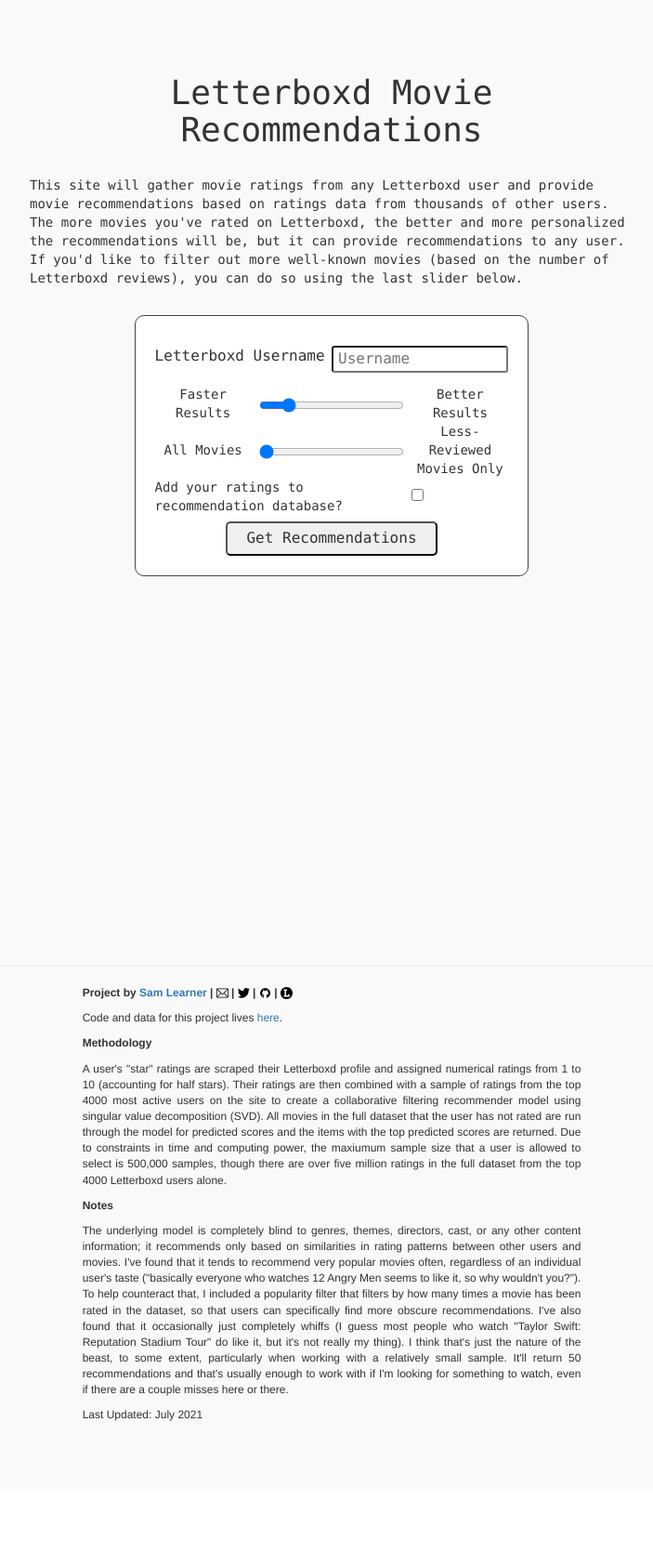
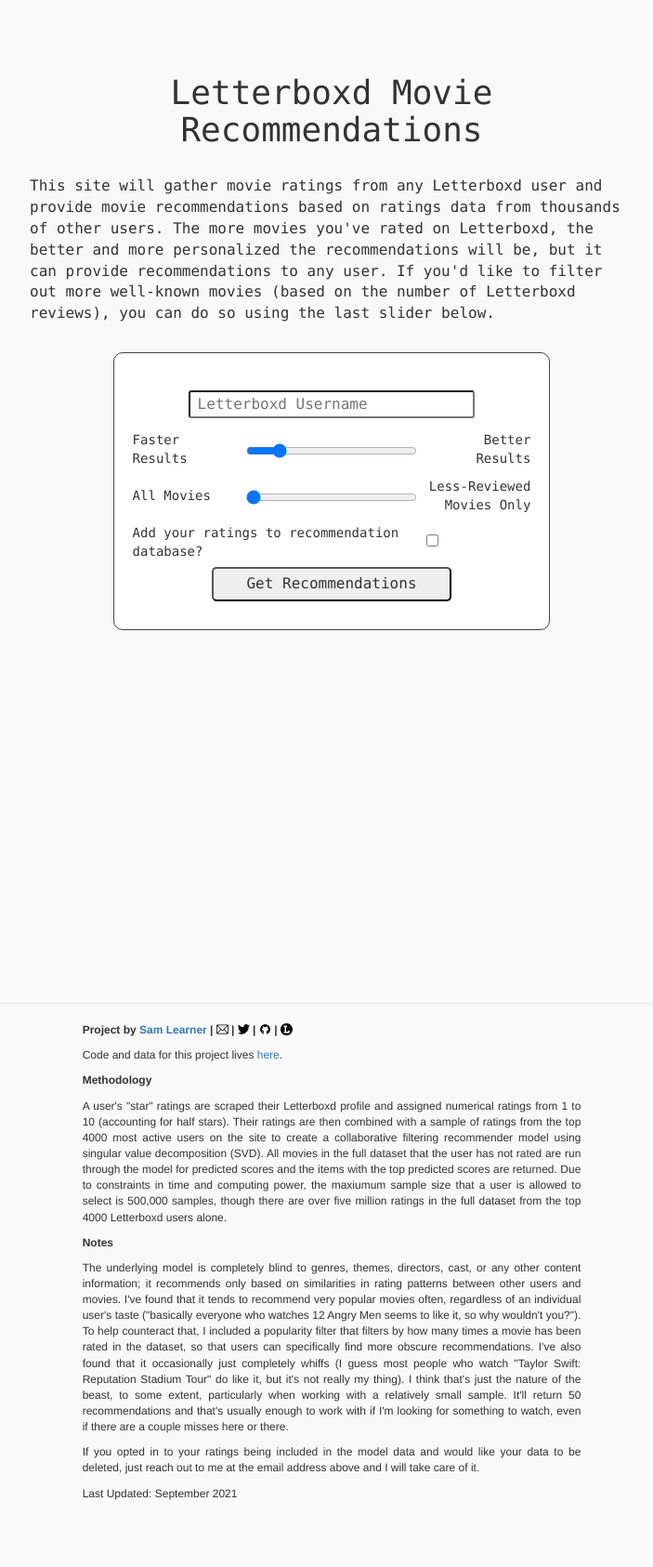
Before and after one commit to sdl60660/letterboxd_recommendations, a Flask app: page / in a window 1280 px wide. Shown: the part 70-1756 px from the top of the page at 93% size, without its empty margins (283-986 px from the left). Before the commit the page ends 1599 px from the top, so only its background shows below. Run offline with Flask 2, Linux system fonts and the light colour scheme; some libraries are stand-ins or nearby versions; some web fonts are replaced.

Commit message:
Added some styling updates to the simple web form to incorporate the data opt-in checkbox.

```diff
--- a/requirements.txt
+++ b/requirements.txt
@@ -12,6 +12,7 @@ scikit-surprise >= 1.1.1
 numpy >= 1.19.4
 pandas >= 1.1.4
 waitress >= 2.0.0
+tqdm >= 4.50.2
 
 flask
 flask-cors
--- a/static/css/style.css
+++ b/static/css/style.css
@@ -57,9 +57,10 @@ body {
 
 #username-input {
 	max-height: 30px;
-	padding-left: 5px;
+	padding: 8px;
+	margin: 0 6rem;
 	border-radius: 3px;
-	grid-column: 3 / 5;
+	grid-column: 1 / 5;
 }
 
 #progress-tracking {
@@ -95,7 +96,7 @@ img.checkmark, img.error {
 .grid-wrapper {
 	display: grid;
 	grid-template-rows: 50px 50px 50px 50px;
-	grid-template-columns: 6.5em 5.4em 5.4em 6.5em;
+	grid-template-columns: 7em 6.4em 6.4em 7em;
 
 	align-items: center;
 	font-size: 16px;
@@ -130,8 +131,7 @@ label {
 	display: table;
 	margin: auto;
 
-
-	padding: 1.5em;
+	padding: 3rem 2rem;
 	/* background-color: #eee; */
 	background-color: #fff;
 	border-radius: 10px;
@@ -168,8 +168,16 @@ label {
 }
 
 .model-strength-label, .popularity-filter-label {
-	text-align: center;
+	/* text-align: center; */
 	font-size: 14px;
+}
+
+.model-strength-label--left {
+	text-align: left;
+}
+
+.model-strength-label--right {
+	text-align: right;
 }
 
 .loader {
@@ -266,6 +274,10 @@ label {
 	text-decoration: none;
 }
 
+.intro-paragraph {
+	font-size: 16px;
+}
+
 /* The switch - the box around the slider */
 .switch {
 	position: relative;
@@ -330,6 +342,11 @@ label {
   }
 
   @media only screen and (max-width: 700px) {
+
+	.intro-paragraph {
+		font-size: 14px;
+	}
+
 	.grid-wrapper {
 		font-size: 13px;
 		grid-template-columns: 6.5em 4.2em 4.2em 6.5em;
@@ -360,6 +377,13 @@ label {
 		max-width: 85%;
 	}
 
+	.data-opt-in-label {
+		font-size: 12px;
+	}
+
+	#username-input {
+		margin: 0 2rem;
+	}
   }
 
   @media only screen and (max-width: 400px) {
--- a/templates/index.html
+++ b/templates/index.html
@@ -62,7 +62,7 @@
             <h1>Letterboxd Movie Recommendations</h1>
         </div>
         <br>
-        <div class="row" style="text-align: left">
+        <div class="row intro-paragraph" style="text-align: left">
             <p>
                 This site will gather movie ratings from any Letterboxd user and provide movie recommendations based on
                 ratings
@@ -85,21 +85,21 @@
             <!-- <h4>Get Recommendations</h4> -->
             <form id="recommendation-form">
                 <div class="grid-wrapper">
-                    <label class="grid-item grid-label">Letterboxd Username</label>
-                    <input class="grid-item" type="text" name="username" placeholder="Username" id="username-input"
+                    <!-- <label class="grid-item grid-label">Letterboxd Username</label> -->
+                    <input class="grid-item" type="text" name="username" placeholder="Letterboxd Username" id="username-input"
                         pattern="^[A-Za-z0-9_]*$"
                         oninvalid="setCustomValidity('Please provide a valid Letterboxd username (letters, numbers, and underscores only)')"
                         oninput="setCustomValidity('')" required />
 
-                    <label class="grid-item model-strength-label">Faster Results</label>
+                    <label class="grid-item model-strength-label model-strength-label--left">Faster Results</label>
                     <input class="grid-item" type="range" id="model-strength-slider" name="model_strength"
                         value="200000" step="100000" min="100000" max="700000">
-                    <label class="grid-item model-strength-label">Better Results</label>
+                    <label class="grid-item model-strength-label model-strength-label--right">Better Results</label>
 
-                    <label class="grid-item popularity-filter-label">All Movies</label>
+                    <label class="grid-item popularity-filter-label model-strength-label--left">All Movies</label>
                     <input class="grid-item" type="range" id="popularity-filter-slider" name="popularity_filter"
                         value="-1" step="1" min="-1" max="7">
-                    <label class="grid-item popularity-filter-label">Less-Reviewed Movies Only</label>
+                    <label class="grid-item popularity-filter-label model-strength-label--right">Less-Reviewed Movies Only</label>
 
                     <label class="grid-item grid-label data-opt-in-label">Add your ratings to recommendation database?</label>
                     <label class="grid-item">
@@ -170,8 +170,12 @@
                     recommendations and that's usually enough to work with if I'm looking
                     for something to watch, even if there are a couple misses here or there.
                 </p>
+                <p>
+                    If you opted in to your ratings being included in the model data and would like your data to be deleted,
+                    just reach out to me at the email address above and I will take care of it.
+                </p>
 
-                <p>Last Updated: July 2021</p>
+                <p>Last Updated: September 2021</p>
 
                 <!-- <a href="https://twitter.com/sam_learner?ref_src=twsrc%5Etfw" class="twitter-follow-button" data-show-count="false">Follow @sam_learner</a><script async src="https://platform.twitter.com/widgets.js" charset="utf-8"></script>
  -->
```
Also changed, not shown: static/data/movie_data.csv.
